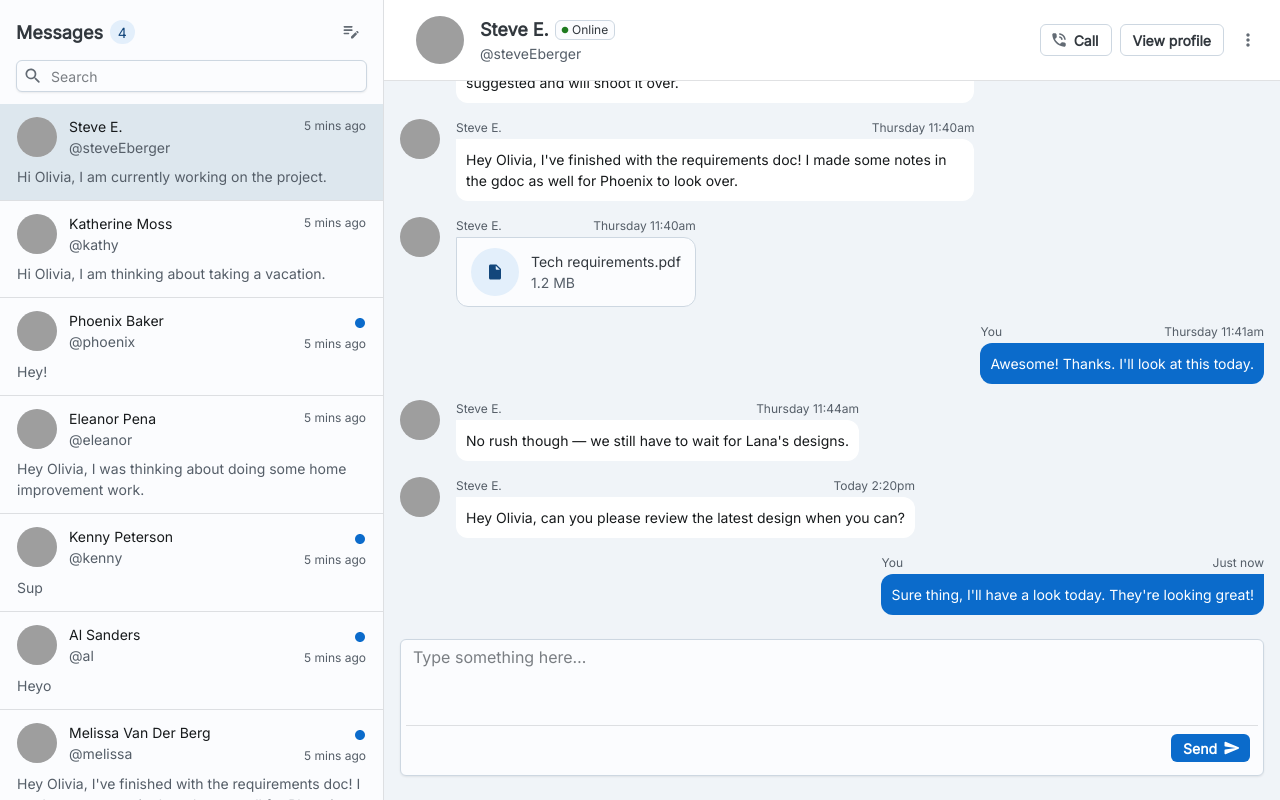
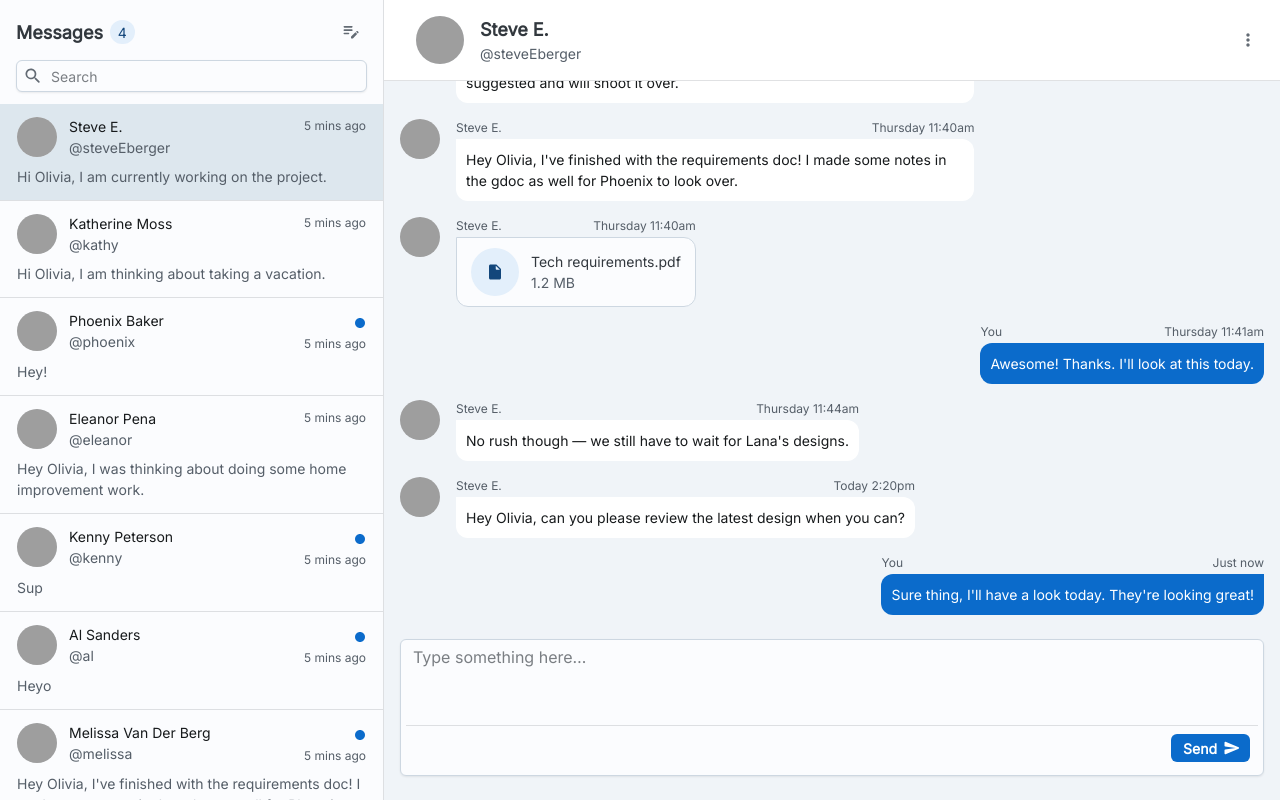
Before and after one commit to fpena2/socketscout, a React (Vite) app: page / in a window 1280 px wide. Built offline with nearby package versions, Linux system fonts and the light colour scheme; grey boxes are pictures that could not be loaded.

Commit message:
Move files into folders

```diff
--- a/src/components/MessageApp.tsx
+++ b/src/components/MessageApp.tsx
@@ -1,8 +1,8 @@
 import * as React from 'react';
 import Sheet from '@mui/joy/Sheet';
 
-import MessagesPane from './MessagesPane';
-import ChatsPane from './ChatsPane';
+import { MessagesPane } from './ui/messages';
+import ChatsPane from './ui/chat/ChatsPane';
 
 import { ChatProps } from '../types';
 import { chats } from '../data';
--- a/src/components/ChatBubble.tsx
+++ b/src/components/ui/chat/ChatBubble.tsx
@@ -1,11 +1,11 @@
 import * as React from 'react';
 import Avatar from '@mui/joy/Avatar';
-import Box from '@mui/joy/Box';
+import { Box } from '@mui/joy';
 import Stack from '@mui/joy/Stack';
 import Sheet from '@mui/joy/Sheet';
 import Typography from '@mui/joy/Typography';
 import InsertDriveFileRoundedIcon from '@mui/icons-material/InsertDriveFileRounded';
-import { MessageProps } from '../types';
+import { MessageProps } from '../../../types';
 
 type ChatBubbleProps = MessageProps & {
   variant: 'sent' | 'received';
--- a/src/components/ChatListItem.tsx
+++ b/src/components/ui/chat/ChatListItem.tsx
@@ -7,8 +7,8 @@ import Stack from '@mui/joy/Stack';
 import Typography from '@mui/joy/Typography';
 import CircleIcon from '@mui/icons-material/Circle';
 import Avatar from '@mui/joy/Avatar';
-import { ChatProps, MessageProps, UserProps } from '../types';
-import { toggleMessagesPane } from '../utils';
+import { ChatProps, MessageProps, UserProps } from '../../../types';
+import { toggleMessagesPane } from '../../../utils';
 
 type ChatListItemProps = ListItemButtonProps & {
   id: string;
--- a/src/components/ChatsPane.tsx
+++ b/src/components/ui/chat/ChatsPane.tsx
@@ -8,8 +8,8 @@ import EditNoteRoundedIcon from '@mui/icons-material/EditNoteRounded';
 import SearchRoundedIcon from '@mui/icons-material/SearchRounded';
 import CloseRoundedIcon from '@mui/icons-material/CloseRounded';
 import ChatListItem from './ChatListItem';
-import { ChatProps } from '../types';
-import { toggleMessagesPane } from '../utils';
+import { ChatProps } from '../../../types';
+import { toggleMessagesPane } from '../../../utils';
 
 type ChatsPaneProps = {
   chats: ChatProps[];
--- a/src/components/ui/input/index.tsx
+++ /dev/null
@@ -1 +0,0 @@
-export * from "./MessageInput"
--- a/src/components/MessagesPane.tsx
+++ b/src/components/ui/messages/MessagesPane.tsx
@@ -3,18 +3,18 @@ import Box from '@mui/joy/Box';
 import Sheet from '@mui/joy/Sheet';
 import Stack from '@mui/joy/Stack';
 import Avatar from '@mui/joy/Avatar';
-import ChatBubble from './ChatBubble';
+import ChatBubble from '../chat/ChatBubble';
 
-import { MessageInput } from './ui/input';
+import { MessageInput } from '.';
+import { MessagesPaneHeader } from '.';
 
-import MessagesPaneHeader from './MessagesPaneHeader';
-import { ChatProps, MessageProps } from '../types';
+import { ChatProps, MessageProps } from '../../../types';
 
 type MessagesPaneProps = {
   chat: ChatProps;
 };
 
-export default function MessagesPane(props: MessagesPaneProps) {
+function MessagesPane(props: MessagesPaneProps) {
   const { chat } = props;
   const [chatMessages, setChatMessages] = React.useState(chat.messages);
   const [textAreaValue, setTextAreaValue] = React.useState('');
@@ -83,3 +83,6 @@ export default function MessagesPane(props: MessagesPaneProps) {
     </Sheet>
   );
 }
+
+
+export { MessagesPane };
--- a/src/components/MessagesPaneHeader.tsx
+++ b/src/components/ui/messages/MessagesPaneHeader.tsx
@@ -1,22 +1,18 @@
 import * as React from 'react';
 import Avatar from '@mui/joy/Avatar';
-import Button from '@mui/joy/Button';
-import Chip from '@mui/joy/Chip';
 import IconButton from '@mui/joy/IconButton';
 import Stack from '@mui/joy/Stack';
 import Typography from '@mui/joy/Typography';
-import CircleIcon from '@mui/icons-material/Circle';
 import ArrowBackIosNewRoundedIcon from '@mui/icons-material/ArrowBackIosNewRounded';
-import PhoneInTalkRoundedIcon from '@mui/icons-material/PhoneInTalkRounded';
 import MoreVertRoundedIcon from '@mui/icons-material/MoreVertRounded';
-import { UserProps } from '../types';
-import { toggleMessagesPane } from '../utils';
+import { UserProps } from '../../../types';
+import { toggleMessagesPane } from '../../../utils';
 
 type MessagesPaneHeaderProps = {
   sender: UserProps;
 };
 
-export default function MessagesPaneHeader(props: MessagesPaneHeaderProps) {
+function MessagesPaneHeader(props: MessagesPaneHeaderProps) {
   const { sender } = props;
   return (
     <Stack
@@ -49,22 +45,6 @@ export default function MessagesPaneHeader(props: MessagesPaneHeaderProps) {
           <Typography
             component="h2"
             noWrap
-            endDecorator={
-              sender.online ? (
-                <Chip
-                  variant="outlined"
-                  size="sm"
-                  color="neutral"
-                  sx={{ borderRadius: 'sm' }}
-                  startDecorator={
-                    <CircleIcon sx={{ fontSize: 8 }} color="success" />
-                  }
-                  slotProps={{ root: { component: 'span' } }}
-                >
-                  Online
-                </Chip>
-              ) : undefined
-            }
             sx={{ fontWeight: 'lg', fontSize: 'lg' }}
           >
             {sender.name}
@@ -73,23 +53,6 @@ export default function MessagesPaneHeader(props: MessagesPaneHeaderProps) {
         </div>
       </Stack>
       <Stack spacing={1} direction="row" sx={{ alignItems: 'center' }}>
-        <Button
-          startDecorator={<PhoneInTalkRoundedIcon />}
-          color="neutral"
-          variant="outlined"
-          size="sm"
-          sx={{ display: { xs: 'none', md: 'inline-flex' } }}
-        >
-          Call
-        </Button>
-        <Button
-          color="neutral"
-          variant="outlined"
-          size="sm"
-          sx={{ display: { xs: 'none', md: 'inline-flex' } }}
-        >
-          View profile
-        </Button>
         <IconButton size="sm" variant="plain" color="neutral">
           <MoreVertRoundedIcon />
         </IconButton>
@@ -97,3 +60,5 @@ export default function MessagesPaneHeader(props: MessagesPaneHeaderProps) {
     </Stack>
   );
 }
+
+export { MessagesPaneHeader };
--- /dev/null
+++ b/src/components/ui/messages/index.tsx
@@ -0,0 +1,3 @@
+export * from "./MessageInput"
+export * from "./MessagesPane"
+export * from "./MessagesPaneHeader"
```
Also changed, not shown: src/components/ui/messages/MessageInput.tsx (renamed from src/components/ui/input/MessageInput.tsx).
